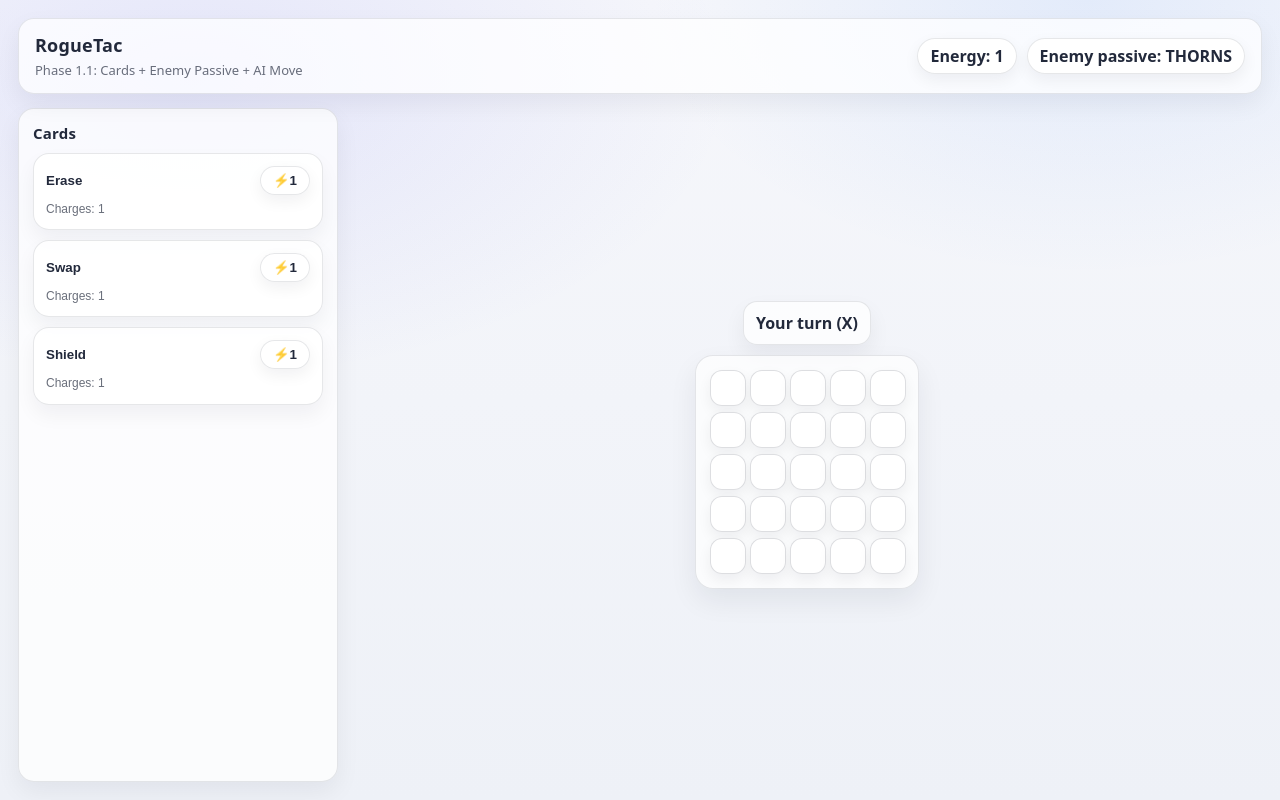
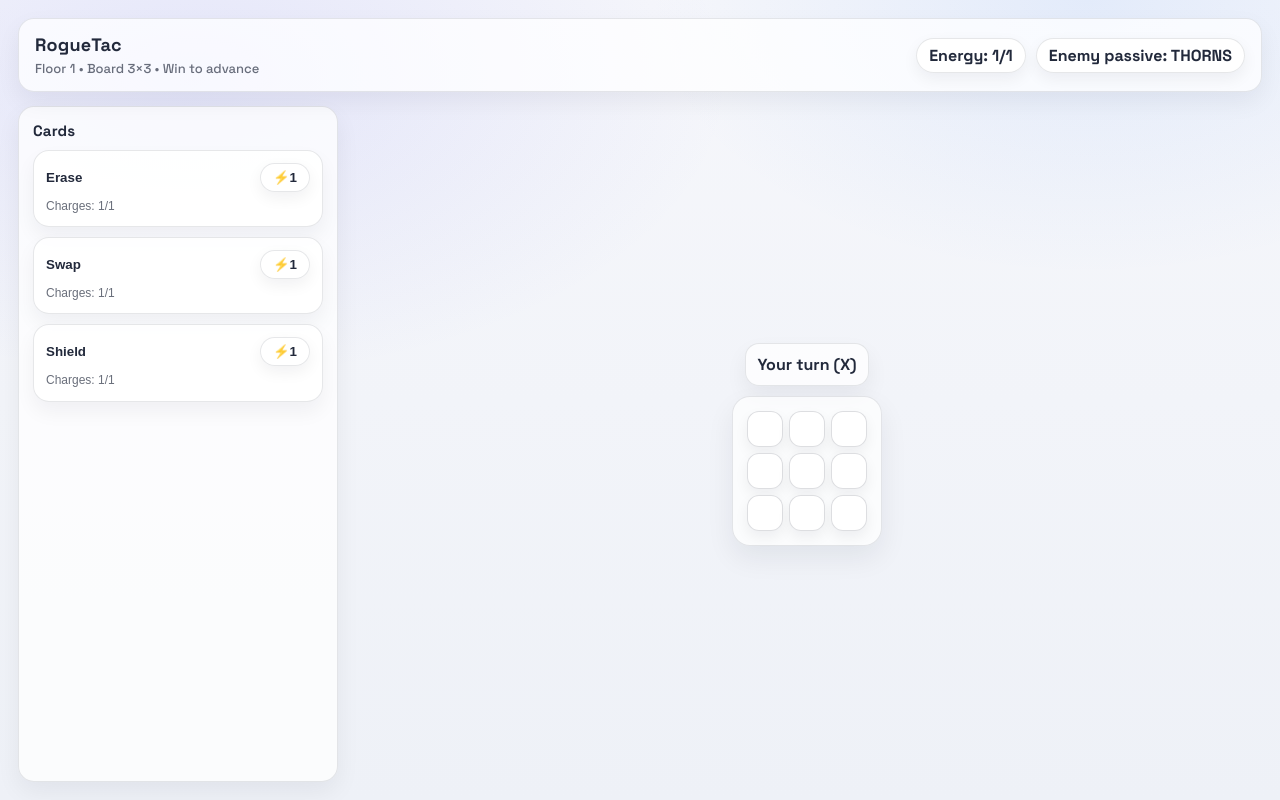
Before and after one commit to Ave04/TicTacRogue, a React (Create React App) app: page / in a window 1280 px wide. Built offline with nearby package versions, Linux system fonts and the light colour scheme.

Commit message:
updated progression of game

```diff
--- a/src/App.jsx
+++ b/src/App.jsx
@@ -7,6 +7,8 @@ const CARD_DEFS = {
   ERASE: { id: "ERASE", name: "Erase", cost: 1, target: "single" },
   SWAP: { id: "SWAP", name: "Swap", cost: 1, target: "double" },
   SHIELD: { id: "SHIELD", name: "Shield", cost: 1, target: "single" },
+  // easy future adds:
+  // PIERCE: { id: "PIERCE", name: "Pierce", cost: 1, target: "single" },
 };
 
 function tickLocks(locks) {
@@ -29,7 +31,6 @@ function getPlayableEmpties(squares, locks) {
 
 function findImmediateWinIndex(squares, N, locks, symbol) {
   const empties = getPlayableEmpties(squares, locks);
-
   for (const i of empties) {
     const test = squares.slice();
     test[i] = symbol;
@@ -39,15 +40,12 @@ function findImmediateWinIndex(squares, N, locks, symbol) {
 }
 
 function chooseEnemyMoveIndex(squares, N, locks, enemySymbol, playerSymbol) {
-  // 1) Enemy wins if possible
   const win = findImmediateWinIndex(squares, N, locks, enemySymbol);
   if (win !== null) return win;
 
-  // 2) Block player if they can win
   const block = findImmediateWinIndex(squares, N, locks, playerSymbol);
   if (block !== null) return block;
 
-  // 3) Otherwise random empty
   const empties = getPlayableEmpties(squares, locks);
   if (empties.length === 0) return null;
   return empties[Math.floor(Math.random() * empties.length)];
@@ -59,8 +57,9 @@ function randomEmptyIndex(squares, locks) {
   return empties[Math.floor(Math.random() * empties.length)];
 }
 
-function applyEnemyPassive_THORNS({ squares, locks, enemySymbol }) {
-  if (Math.random() >= 0.35) return squares;
+// enemy passive (scales with floor via chance)
+function applyEnemyPassive_THORNS({ squares, locks, enemySymbol, chance }) {
+  if (Math.random() >= chance) return squares;
   const i = randomEmptyIndex(squares, locks);
   if (i === null) return squares;
   const next = squares.slice();
@@ -68,31 +67,78 @@ function applyEnemyPassive_THORNS({ squares, locks, enemySymbol }) {
   return next;
 }
 
+// ---------- Rewards ----------
+function makeRewardOptions(hand) {
+  const options = [
+    { type: "ENERGY_UP", label: "+1 Max Energy" },
+    { type: "CHARGES_UP", label: "+1 Max Charges (random card)" },
+    { type: "NEW_CARD", label: "Gain a New Card" },
+  ];
+
+  // If you already own all cards, replace NEW_CARD with another charges/energy option
+  const owned = new Set(hand.map((c) => c.id));
+  const all = Object.keys(CARD_DEFS);
+  const hasAnyNew = all.some((id) => !owned.has(id));
+  if (!hasAnyNew) {
+    options[2] = { type: "CHARGES_UP", label: "+1 Max Charges (random card)" };
+  }
+
+  // Shuffle and take first 3
+  for (let i = options.length - 1; i > 0; i--) {
+    const j = Math.floor(Math.random() * (i + 1));
+    [options[i], options[j]] = [options[j], options[i]];
+  }
+  return options.slice(0, 3);
+}
+
+function createInitialHand() {
+  return [
+    { id: "ERASE", charges: 1, maxCharges: 1 },
+    { id: "SWAP", charges: 1, maxCharges: 1 },
+    { id: "SHIELD", charges: 1, maxCharges: 1 },
+  ];
+}
+
+function refillHandCharges(hand) {
+  return hand.map((c) => ({ ...c, charges: c.maxCharges }));
+}
+
+function makeEmptyBoard(N) {
+  return Array(N * N).fill(null);
+}
+
 export default function Game() {
-  const N = 5;
+  const [floor, setFloor] = useState(1);
+  const N = 2 + floor;
 
-  // Player is the starter symbol (can later toggle startSymbol)
+  // Player symbol is starter
   const [startSymbol] = useState("X");
   const playerSymbol = startSymbol;
   const enemySymbol = playerSymbol === "X" ? "O" : "X";
 
-  // CORE
-  const [xIsNext, setXIsNext] = useState(true);
-  const [history, setHistory] = useState([Array(N * N).fill(null)]);
+  // Game phase
+  const [phase, setPhase] = useState("PLAYING"); // PLAYING | REWARD | GAMEOVER
+  const [rewards, setRewards] = useState([]);
+
+  // CORE board state
+  const [xIsNext, setXIsNext] = useState(playerSymbol === "X");
+  const [history, setHistory] = useState([makeEmptyBoard(N)]);
   const currentSquares = history[history.length - 1];
 
-  // ROGUELIKE ELEMENTS
-  const [hand, setHand] = useState([
-    { id: "ERASE", charges: 1 },
-    { id: "SWAP", charges: 1 },
-    { id: "SHIELD", charges: 1 },
-  ]);
+  // Roguelike systems
+  const [hand, setHand] = useState(createInitialHand());
   const [selectedCard, setSelectedCard] = useState(null);
   const [targets, setTargets] = useState([]);
+
+  const [maxEnergy, setMaxEnergy] = useState(1);
   const [energy, setEnergy] = useState(1);
+
   const [enemyPassive] = useState({ id: "THORNS" });
   const [locks, setLocks] = useState({});
   const [aiThinking, setAiThinking] = useState(false);
+
+  // Enemy passive scaling with floor (gentle)
+  const thornsChance = Math.min(0.1 + (floor - 1) * 0.04, 0.65);
 
   const winner = useMemo(
     () => calculateWinner(currentSquares, N),
@@ -105,15 +151,68 @@ export default function Game() {
   const isEnemyTurn =
     (xIsNext && enemySymbol === "X") || (!xIsNext && enemySymbol === "O");
 
+  // ---------- Utility: commit a normal turn ----------
   function pushBoard(nextSquares) {
     setHistory((prev) => [...prev, nextSquares]);
     setXIsNext((prev) => !prev);
   }
 
+  function resetFight(nextFloor) {
+    const nextN = 2 + nextFloor;
+
+    setSelectedCard(null);
+    setTargets([]);
+    setLocks({});
+    setAiThinking(false);
+
+    // Player always starts each fight
+    setXIsNext(playerSymbol === "X");
+
+    setHistory([makeEmptyBoard(nextN)]);
+
+    // refill energy + card charges each new fight
+    setEnergy(maxEnergy);
+    setHand((prev) => refillHandCharges(prev));
+  }
+
+  function restartRun() {
+    setFloor(1);
+    setPhase("PLAYING");
+    setRewards([]);
+    setHand(createInitialHand());
+    setMaxEnergy(1);
+    setEnergy(1);
+    setSelectedCard(null);
+    setTargets([]);
+    setLocks({});
+    setAiThinking(false);
+    setXIsNext(playerSymbol === "X");
+    setHistory([makeEmptyBoard(3)]);
+  }
+
+  // ---------- End-of-fight handling ----------
+  useEffect(() => {
+    if (!winner) return;
+    if (phase !== "PLAYING") return;
+
+    setAiThinking(false);
+
+    if (winner === playerSymbol) {
+      // WIN -> reward
+      setPhase("REWARD");
+      setRewards(makeRewardOptions(hand));
+    } else {
+      // LOSE -> game over
+      setPhase("GAMEOVER");
+    }
+  }, [winner, phase, playerSymbol, hand]);
+
+  // ---------- Cards ----------
   function canPlayCard(cardId) {
     const def = CARD_DEFS[cardId];
     const card = hand.find((c) => c.id === cardId);
 
+    if (phase !== "PLAYING") return false;
     if (!def || !card) return false;
     if (!isPlayersTurn) return false;
     if (winner) return false;
@@ -166,7 +265,9 @@ export default function Game() {
     return { ok: true, squares: next };
   }
 
+  // ---------- Click handler ----------
   function handleSquareClick(i) {
+    if (phase !== "PLAYING") return;
     if (winner) return;
     if (aiThinking) return;
 
@@ -184,7 +285,6 @@ export default function Game() {
         );
 
         if (ok) {
-          // Only push history if board actually changed (ERASE)
           if (after !== currentSquares) setHistory((prev) => [...prev, after]);
           spendCard(selectedCard);
         }
@@ -224,23 +324,25 @@ export default function Game() {
     const nextLocks = tickLocks(locks);
     setLocks(nextLocks);
 
-    // Trigger enemy passive after player move (chaos)
+    // Enemy passive triggers after player move
     if (enemyPassive.id === "THORNS") {
       next = applyEnemyPassive_THORNS({
         squares: next,
         locks: nextLocks,
         enemySymbol,
+        chance: thornsChance,
       });
     }
 
     pushBoard(next);
 
-    // Simple refill per player turn for now
-    setEnergy(1);
+    // Energy refills per player turn for now (simple)
+    setEnergy(maxEnergy);
   }
 
-  // Enemy takes a move automatically on its turn
+  // ---------- Enemy AI turn ----------
   useEffect(() => {
+    if (phase !== "PLAYING") return;
     if (winner) return;
     if (!isEnemyTurn) return;
 
@@ -263,7 +365,6 @@ export default function Game() {
       let next = currentSquares.slice();
       next[i] = enemySymbol;
 
-      // Tick locks after enemy move too
       const nextLocks = tickLocks(locks);
       setLocks(nextLocks);
 
@@ -274,6 +375,7 @@ export default function Game() {
 
     return () => clearTimeout(t);
   }, [
+    phase,
     isEnemyTurn,
     winner,
     currentSquares,
@@ -283,7 +385,51 @@ export default function Game() {
     playerSymbol,
   ]);
 
-  const statusText = winner
+  // ---------- Rewards ----------
+  function applyReward(option) {
+    if (phase !== "REWARD") return;
+
+    if (option.type === "ENERGY_UP") {
+      setMaxEnergy((m) => m + 1);
+      setEnergy((e) => e + 1);
+    }
+
+    if (option.type === "CHARGES_UP") {
+      setHand((prev) => {
+        if (prev.length === 0) return prev;
+        const pick = prev[Math.floor(Math.random() * prev.length)].id;
+        return prev.map((c) =>
+          c.id === pick
+            ? { ...c, maxCharges: c.maxCharges + 1, charges: c.maxCharges + 1 }
+            : c
+        );
+      });
+    }
+
+    if (option.type === "NEW_CARD") {
+      setHand((prev) => {
+        const owned = new Set(prev.map((c) => c.id));
+        const all = Object.keys(CARD_DEFS).filter((id) => !owned.has(id));
+        if (all.length === 0) return prev;
+        const newId = all[Math.floor(Math.random() * all.length)];
+        return [...prev, { id: newId, maxCharges: 1, charges: 1 }];
+      });
+    }
+
+    // Advance to next floor with larger board
+    const nextFloor = floor + 1;
+    setFloor(nextFloor);
+    setPhase("PLAYING");
+    setRewards([]);
+
+    // Reset fight for next floor AFTER floor updates (use nextFloor directly)
+    resetFight(nextFloor);
+  }
+
+  const statusText =
+    phase === "GAMEOVER"
+      ? "Game Over"
+      : winner
       ? `Winner: ${winner}`
       : aiThinking
       ? "Enemy is thinking..."
@@ -297,12 +443,14 @@ export default function Game() {
         <div>
           <div className="title">RogueTac</div>
           <div className="subtitle">
-            Phase 1.1: Cards + Enemy Passive + AI Move
+            Floor {floor} • Board {N}×{N} • Win to advance
           </div>
         </div>
 
         <div className="hud">
-          <div className="pill">Energy: {energy}</div>
+          <div className="pill">
+            Energy: {energy}/{maxEnergy}
+          </div>
           <div className="pill">Enemy passive: {enemyPassive.id}</div>
         </div>
       </div>
@@ -327,11 +475,13 @@ export default function Game() {
                   }}
                 >
                   <div className="cardTop">
-                    <span className="cardName">{def.name}</span>
-                    <span className="pill">⚡{def.cost}</span>
+                    <span className="cardName">{def?.name ?? c.id}</span>
+                    <span className="pill">⚡{def?.cost ?? 1}</span>
                   </div>
-                  <div className="small">Charges: {c.charges}</div>
-                  {selected && def.target === "double" && (
+                  <div className="small">
+                    Charges: {c.charges}/{c.maxCharges}
+                  </div>
+                  {selected && def?.target === "double" && (
                     <div className="small">
                       Pick 2 squares ({targets.length}/2)
                     </div>
@@ -343,6 +493,7 @@ export default function Game() {
         </div>
 
         <div className="center">
+          <div className="boardWrap">
             <Board
               N={N}
               squares={currentSquares}
@@ -350,6 +501,67 @@ export default function Game() {
               onSquareClick={handleSquareClick}
               statusText={statusText}
             />
+
+            {phase === "REWARD" && (
+              <div
+                style={{
+                  marginTop: 12,
+                  width: "min(520px, 90vw)",
+                  background: "rgba(255,255,255,0.85)",
+                  border: "1px solid rgba(15,23,42,0.12)",
+                  borderRadius: 16,
+                  padding: 14,
+                  boxShadow: "0 12px 28px rgba(15,23,42,0.10)",
+                }}
+              >
+                <div style={{ fontWeight: 900, marginBottom: 10 }}>
+                  Choose a reward (Floor {floor} cleared)
+                </div>
+
+                <div style={{ display: "grid", gap: 10 }}>
+                  {rewards.map((r, idx) => (
+                    <button
+                      key={idx}
+                      className="card"
+                      onClick={() => applyReward(r)}
+                      style={{ margin: 0 }}
+                    >
+                      <div className="cardName">{r.label}</div>
+                      <div className="small">
+                        Pick one to advance to {N + 1}×{N + 1}
+                      </div>
+                    </button>
+                  ))}
+                </div>
+              </div>
+            )}
+
+            {phase === "GAMEOVER" && (
+              <div
+                style={{
+                  marginTop: 12,
+                  width: "min(520px, 90vw)",
+                  background: "rgba(255,255,255,0.85)",
+                  border: "1px solid rgba(15,23,42,0.12)",
+                  borderRadius: 16,
+                  padding: 14,
+                  boxShadow: "0 12px 28px rgba(15,23,42,0.10)",
+                  textAlign: "center",
+                }}
+              >
+                <div style={{ fontWeight: 900, marginBottom: 10 }}>
+                  Run ended on Floor {floor}
+                </div>
+                <button
+                  className="card"
+                  onClick={restartRun}
+                  style={{ textAlign: "center" }}
+                >
+                  Restart Run
+                </button>
+              </div>
+            )}
+          </div>
         </div>
       </div>
     </div>
--- a/src/components/board.jsx
+++ b/src/components/board.jsx
@@ -60,9 +60,7 @@ export default function Board({
 
       <div
         className="board"
-        style={{
-          gridTemplateColumns: `repeat(${N}, 34px)`,
-        }}
+        style={{ gridTemplateColumns: `repeat(${N}, 36px)` }}
       >
         {squares.map((value, i) => (
           <Square
--- a/src/styles.css
+++ b/src/styles.css
@@ -1,4 +1,5 @@
 /* src/styles.css (full file, updated: status now stacks properly above board) */
+@import url("https://fonts.googleapis.com/css2?family=Inter:wght@400;600;800;900&family=Space+Grotesk:wght@500;700&display=swap");
 
 :root {
   /* Lighter, more natural palette */
@@ -32,8 +33,8 @@ body,
 body {
   margin: 0;
   color: var(--text);
-  font-family: ui-sans-serif, system-ui, -apple-system, Segoe UI, Roboto,
-    Helvetica, Arial;
+  font-family: "Space Grotesk", ui-sans-serif, system-ui, -apple-system,
+    "Segoe UI", Roboto, Helvetica, Arial;
 
   background: radial-gradient(
       900px 500px at 15% 10%,
```
Lines whose indentation alone changed are shown as unchanged.
